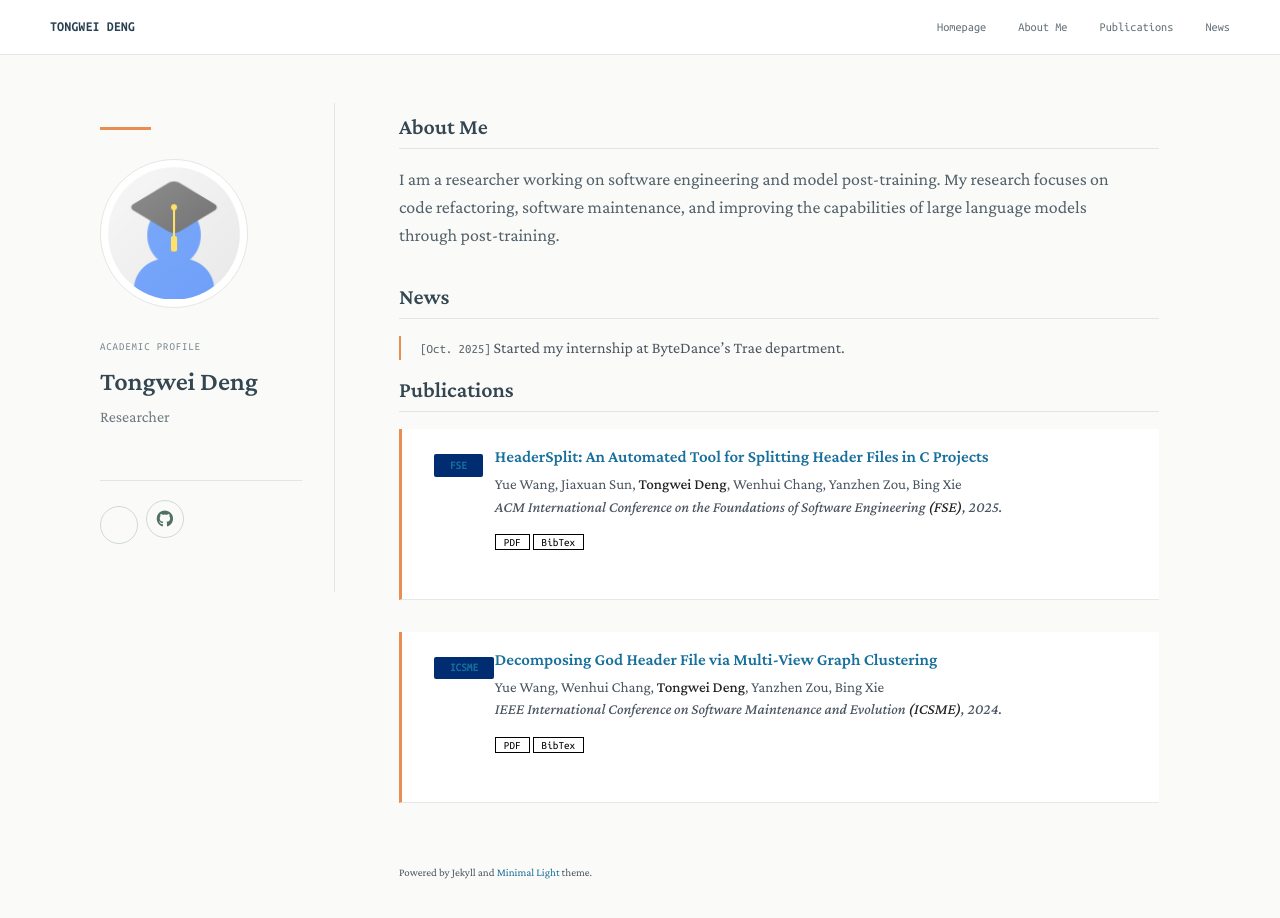
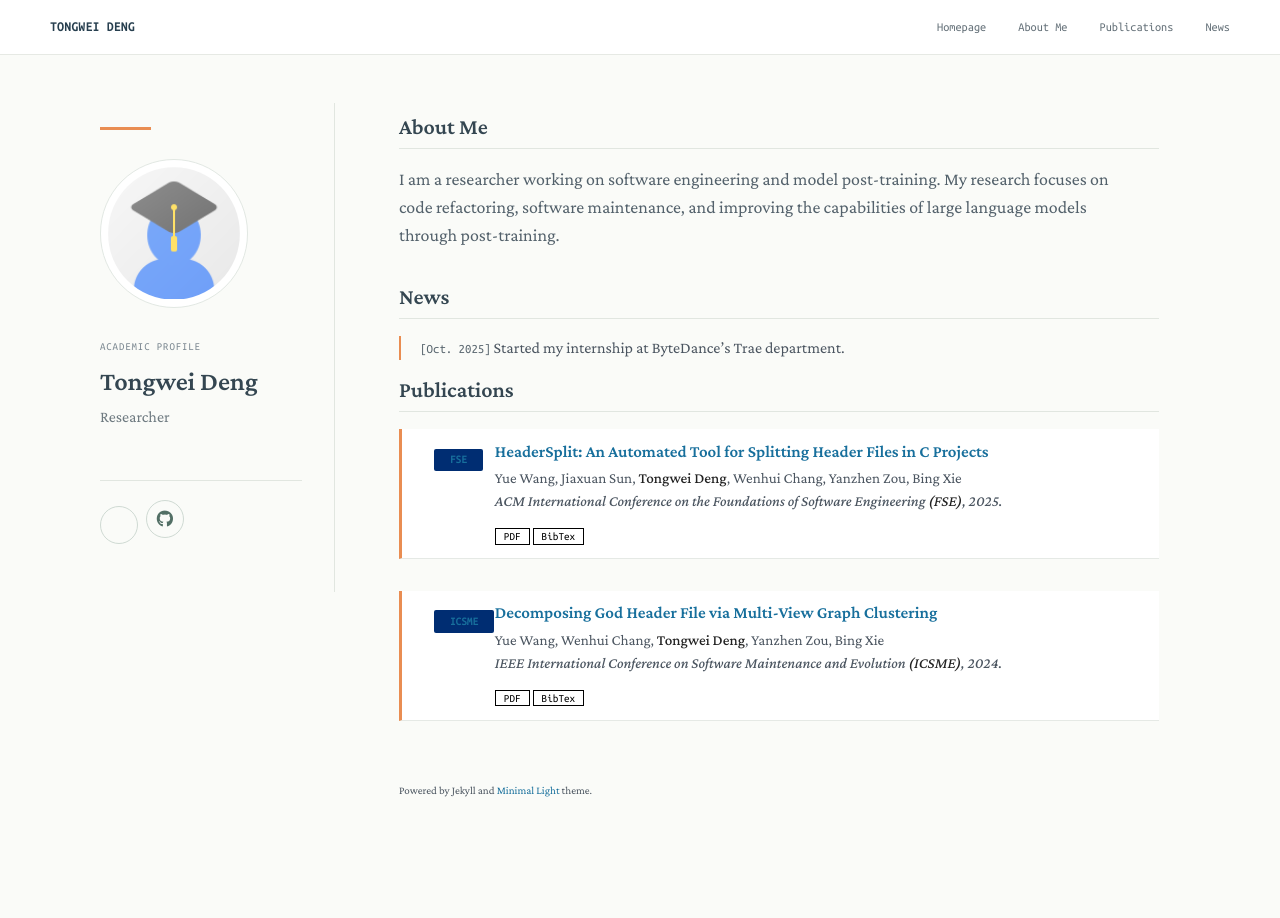
Before and after one commit to 6643789wsx/6643789wsx.github.io, a Jekyll site: the page built from index.md, in a window 1280 px wide and 997 px high. Shown: the top 918 px of the window. Built offline with Jekyll 4.4.1, drawn with Linux system fonts in a browser that asks for light colours; a style sheet for code colours, icons or effects is not loaded; our own code applies the rules of GitHub Pages for plain Markdown files.

Commit message:
Tighten publication card spacing

```diff
--- a/_sass/minimal-light.scss
+++ b/_sass/minimal-light.scss
@@ -643,8 +643,9 @@ a, .publications ol.bibliography li .links a.btn { color:#176f9c; }
 a:hover { color:#125878; }
 .content-panel > ul { border-left-color:#e98d52; }
 .content-panel > ul strong { color:#58656e; }
-.pub-row { background:#fff; border:0; border-bottom:1px solid #e5e9e5; border-left:3px solid #e98d52; box-shadow:none; padding:1.05rem 1rem; }
+.pub-row { background:#fff; border:0; border-bottom:1px solid #e5e9e5; border-left:3px solid #e98d52; box-shadow:none; padding:.7rem 1rem; }
 .pub-row:hover { box-shadow:0 8px 18px rgba(45,69,60,.08); }
+.publications ol.bibliography li .abbr { height:auto!important; }
 .publications ol.bibliography li .abbr abbr { background:#e6f2f6; color:#176f9c!important; }
 .publications ol.bibliography li .title { font-size:1.06rem; }
 
```
